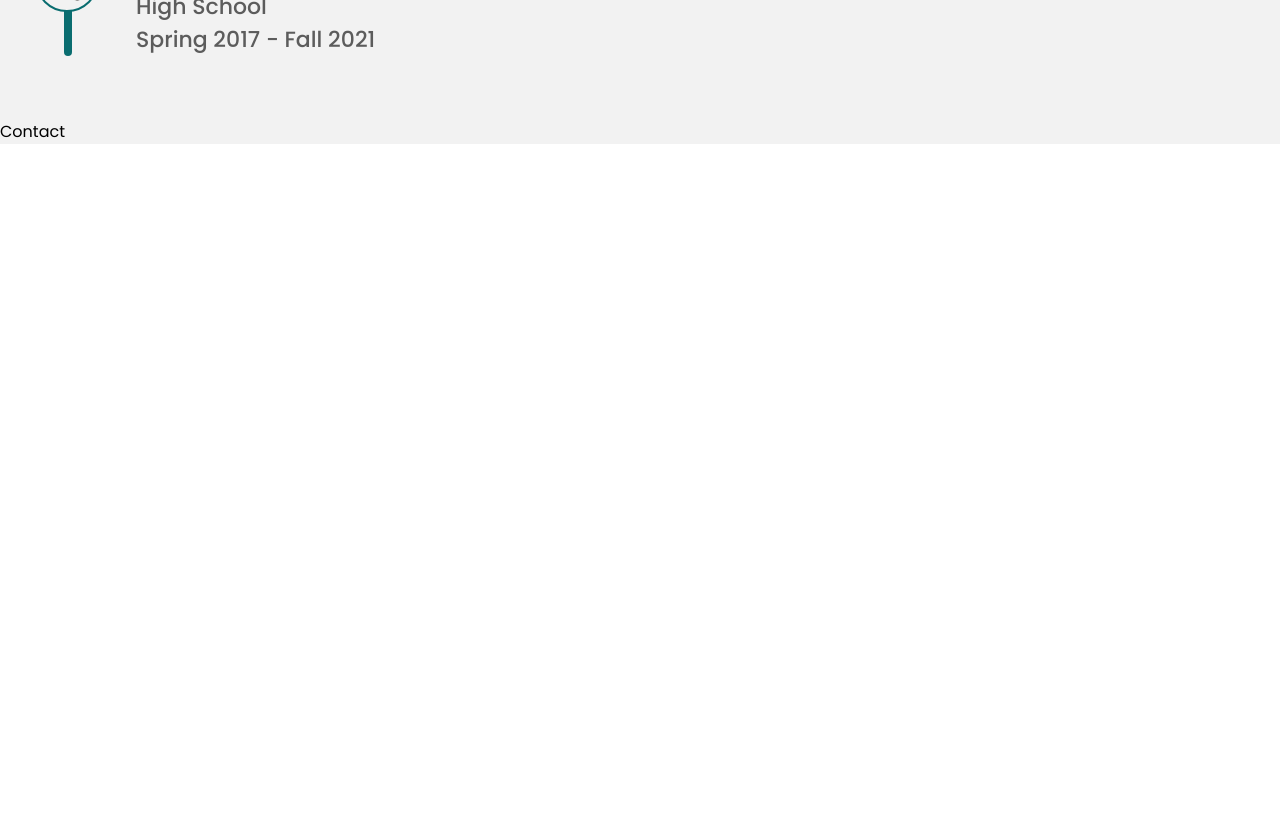
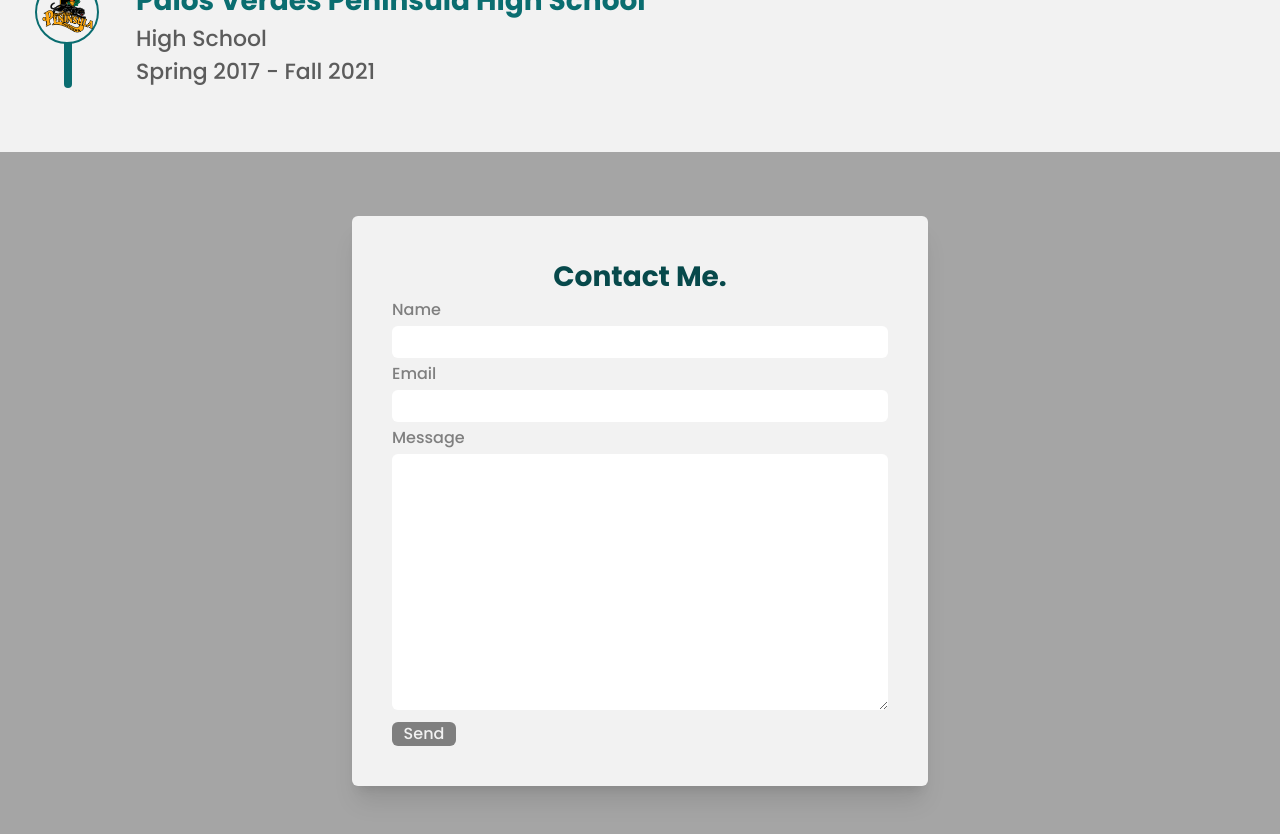
Before and after one commit to ValorousKarma/Portfolio, a React (Create React App) app in the folder portfolio-site/: page / in a window 1280 px wide. Shown: the part 3380-4214 px from the top of the page. Before the commit the page ends 3524 px from the top, so only its background shows below. Built offline with nearby package versions, Linux system fonts and the light colour scheme.

Commit message:
feat: add contact form skeleton

```diff
--- a/portfolio-site/package.json
+++ b/portfolio-site/package.json
@@ -16,7 +16,6 @@
     "react-dom": "^18.2.0",
     "react-icons": "^4.10.1",
     "react-router-dom": "^6.14.2",
-    "react-scripts": "^5.0.1",
     "react-tilt": "^1.0.2",
     "react-vertical-timeline-component": "^3.6.0",
     "styled-components": "^6.0.6",
@@ -53,6 +52,7 @@
     "autoprefixer": "^9.8.6",
     "postcss-cli": "^10.1.0",
     "prettier": "3.0.0",
-    "tailwindcss": "^3.3.3"
+    "tailwindcss": "^3.3.3",
+    "react-scripts": "^5.0.1"
   }
 }
--- a/portfolio-site/src/App.js
+++ b/portfolio-site/src/App.js
@@ -18,9 +18,7 @@ const App = () => {
         <About />
         <Projects />
         <Education />
-        <div className='relative z-0'>
-          <Contact />
-        </div>
+        <Contact />
       </div>
     </BrowserRouter>
   );
--- a/portfolio-site/src/Assets/main.css
+++ b/portfolio-site/src/Assets/main.css
@@ -616,6 +616,10 @@ video {
   height: 1.25rem;
 }
 
+.h-64 {
+  height: 16rem;
+}
+
 .h-8 {
   height: 2rem;
 }
@@ -664,12 +668,12 @@ video {
   width: 0.25rem;
 }
 
+.w-16 {
+  width: 4rem;
+}
+
 .w-2 {
   width: 0.5rem;
-}
-
-.w-2\/3 {
-  width: 66.666667%;
 }
 
 .w-5 {
@@ -718,6 +722,10 @@ video {
 
 .max-w-7xl {
   max-width: 80rem;
+}
+
+.max-w-xl {
+  max-width: 36rem;
 }
 
 .flex-1 {
@@ -796,6 +804,10 @@ video {
   column-gap: 5%;
 }
 
+.gap-y-1 {
+  row-gap: 0.25rem;
+}
+
 .gap-y-5 {
   row-gap: 1.25rem;
 }
@@ -816,12 +828,20 @@ video {
   border-color: #0A6D70ff;
 }
 
+.bg-gray {
+  background-color: #7f7f7fff;
+}
+
 .bg-light-green {
   background-color: #0A6D70ff;
 }
 
 .bg-off-white {
   background-color: #f2f2f2ff;
+}
+
+.bg-silver {
+  background-color: #a5a5a5ff;
 }
 
 .bg-center {
@@ -834,6 +854,14 @@ video {
 
 .object-contain {
   object-fit: contain;
+}
+
+.p-1 {
+  padding: 0.25rem;
+}
+
+.p-10 {
+  padding: 2.5rem;
 }
 
 .p-5 {
@@ -862,6 +890,11 @@ video {
 .py-10 {
   padding-top: 2.5rem;
   padding-bottom: 2.5rem;
+}
+
+.py-16 {
+  padding-top: 4rem;
+  padding-bottom: 4rem;
 }
 
 .py-2 {
@@ -901,6 +934,10 @@ video {
 
 .text-\[18px\] {
   font-size: 18px;
+}
+
+.text-\[20px\] {
+  font-size: 20px;
 }
 
 .text-\[24px\] {
@@ -971,6 +1008,10 @@ video {
   transition-duration: 150ms;
 }
 
+.hover\:bg-dark-gray:hover {
+  background-color: #5C5C5Cff;
+}
+
 .hover\:bg-dark-green:hover {
   background-color: #07494Bff;
 }
@@ -1020,6 +1061,10 @@ video {
     width: 4rem;
   }
 
+  .sm\:w-2\/3 {
+    width: 66.666667%;
+  }
+
   .sm\:px-16 {
     padding-left: 4rem;
     padding-right: 4rem;
@@ -1043,6 +1088,10 @@ video {
 
   .sm\:text-\[22px\] {
     font-size: 22px;
+  }
+
+  .sm\:text-\[28px\] {
+    font-size: 28px;
   }
 
   .sm\:text-\[32px\] {
--- a/portfolio-site/src/Components/Contact.js
+++ b/portfolio-site/src/Components/Contact.js
@@ -1,7 +1,90 @@
-import React from 'react';
+import React, { useRef } from 'react';
+import { styles } from '../styles.js';
 
+import emailjs from '@emailjs/browser';
+
+const RenderHeader = () => {
+  return (
+    <h1
+      className={`text-center text-dark-green text-[20px] sm:text-[28px] font-bold`}
+    >
+      Contact Me.
+    </h1>
+  );
+};
+
+/*  EMAIL FORM
+  - https://www.emailjs.com/ */
 const Contact = () => {
-  return <div>Contact</div>;
+  const form = useRef();
+
+  const sendEmail = (e) => {
+    e.preventDefault();
+
+    emailjs
+      .sendForm(
+        'YOUR_SERVICE_ID',
+        'YOUR_TEMPLATE_ID',
+        form.current,
+        'YOUR_PUBLIC_KEY'
+      )
+      .then(
+        (result) => {
+          console.log(result.text);
+        },
+        (error) => {
+          console.log(error.text);
+        }
+      );
+  };
+
+  return (
+    <section
+      className={`${styles.paddingX} bg-silver py-16`}
+    >
+      <div
+        className={`mx-auto w-full max-w-xl bg-off-white
+        rounded-md shadow-xl p-10`}
+      >
+        <RenderHeader />
+        <form
+          ref={form}
+          onSubmit={sendEmail}
+          className='grid grid-cols-1 gap-y-1 justify-content-left'
+        >
+          <label className='text-gray font-medium'>
+            Name
+          </label>
+          <input
+            className='p-1 rounded-md'
+            type='text'
+            name='user_name'
+          />
+          <label className='text-gray font-medium'>
+            Email
+          </label>
+          <input
+            className='p-1 rounded-md'
+            type='email'
+            name='user_email'
+          />
+          <label className='text-gray font-medium'>
+            Message
+          </label>
+          <textarea
+            className='h-64 p-1 rounded-md'
+            name='message'
+          />
+          <input
+            type='submit'
+            value='Send'
+            className={`mt-2 bg-gray hover:bg-dark-gray cursor-pointer
+            text-off-white font-medium w-16 rounded-md`}
+          />
+        </form>
+      </div>
+    </section>
+  );
 };
 
 export default Contact;
--- a/portfolio-site/src/Components/Education.js
+++ b/portfolio-site/src/Components/Education.js
@@ -8,7 +8,7 @@ const schoolNameStyles =
 const subheaderStyles =
   'text-dark-gray md:text-[22px] sm:text-[18px] text-[14px] font-medium';
 const activityNameStyles =
-  'text-dark-gray md:text-[20px] sm:text-[16px] text-[12px] ml-4';
+  'text-dark-gray md:text-[20px] sm:text-[16px] text-[12px] ml-4 mt-4';
 const activityDetailStyles =
   'text-gray md:text-[18px] sm:text-[14px] text-[12px] ml-8';
 
@@ -75,7 +75,7 @@ const RenderSchools = ({ schools }) => {
         return (
           <div
             key={school._id}
-            className='relative z-0 w-2/3'
+            className='relative z-0 w-full sm:w-2/3'
           >
             <SchoolIcon school={school} />
             <h3 className={schoolNameStyles}>
```
Also changed, not shown: 1 other file (tests, documents, lock files or other folders).
